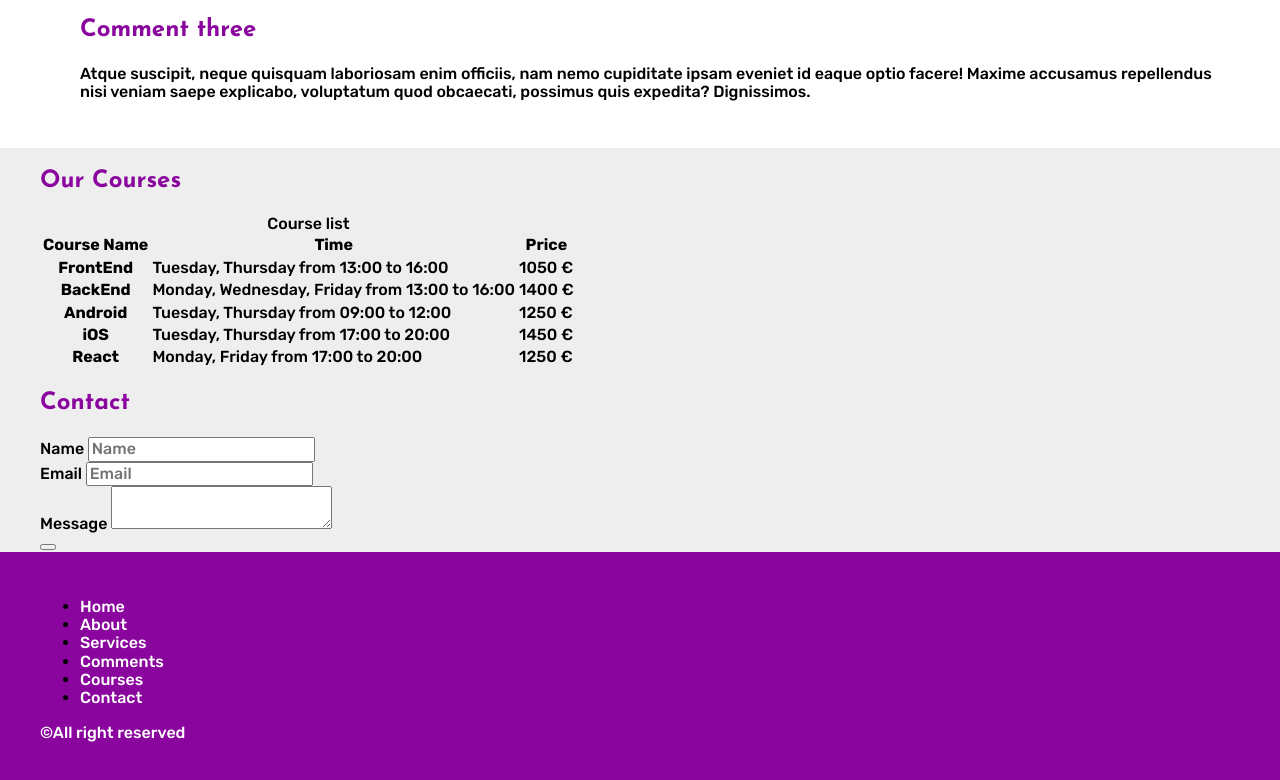
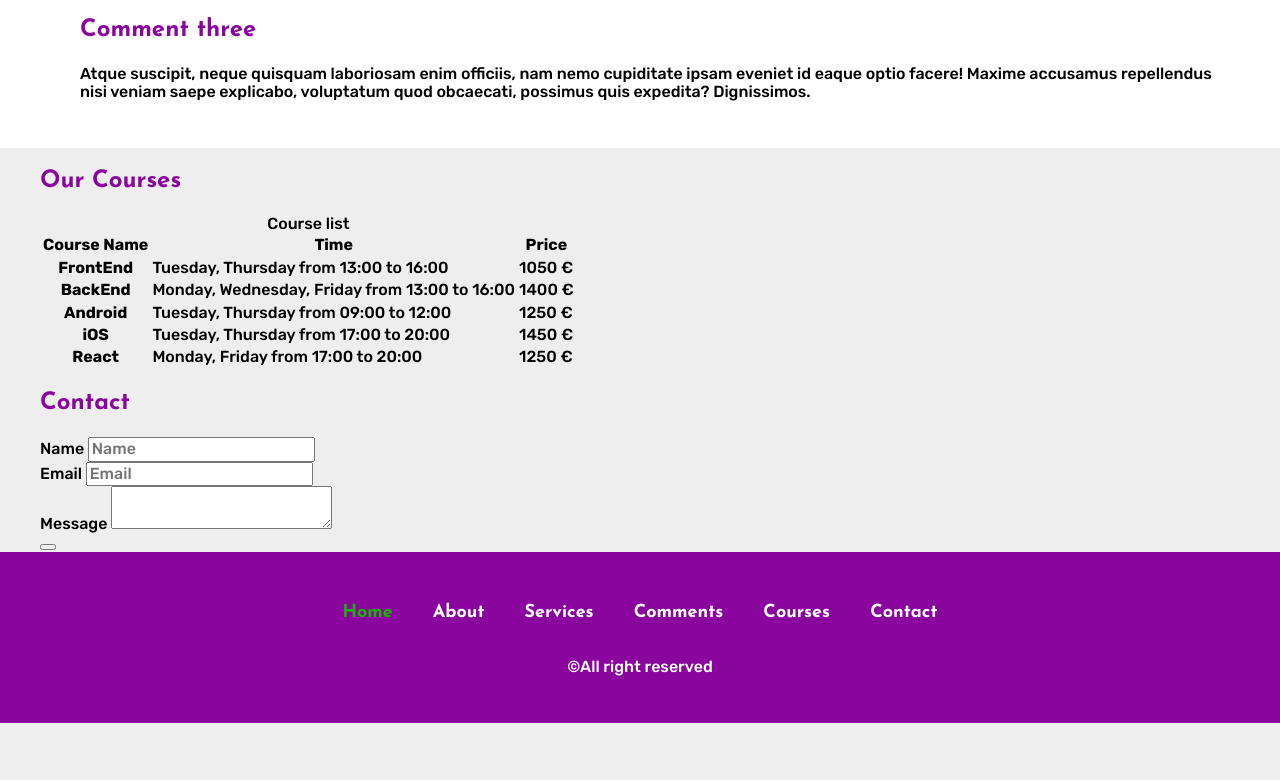
Before and after one commit to dinicdjordje/learningSass, a plain HTML site: page public_html/index.html in a window 1280 px wide. Shown: the part 1479-2259 px from the top of the page. After the commit the page ends 2202 px from the top, so only its background shows below. Drawn offline with nearby package versions, Linux system fonts and the light colour scheme; files that its build step writes are made by us from their sources.

Commit message:
Footer done

```diff
--- a/public_html/index.html
+++ b/public_html/index.html
@@ -206,7 +206,7 @@
             <div class="container">
                 <nav>
                     <ul>
-                        <li><a href="#home">Home</a></li>
+                        <li><a class="active" href="#home">Home</a></li>
                         <li><a href="#about">About</a></li>
                         <li><a href="#service">Services</a></li>
                         <li><a href="#comments">Comments</a></li>
--- a/public_html/scss/partials/_footerSection.scss
+++ b/public_html/scss/partials/_footerSection.scss
@@ -1,5 +1,7 @@
 $footer-bg: $purple;
 $footer-color: $white;
+$footer-nav-font:$josefin;
+$footer-link-hover:$green;
 
 
 footer{
@@ -7,6 +9,53 @@ footer{
     background-color: $footer-bg;
 }
 
-footer a, footer p{
-    color: $footer-color;
+
+footer{
+    padding: 30px 0;
+    background-color: $footer-bg;
+
+    ul{
+        list-style: none;
+        padding-left: 0;
+        margin-bottom: 30px;
+        a{
+            display: block;
+            padding: 5px 0;
+            text-align: center;
+            font-family: $footer-nav-font;
+            font-weight: $font-bold;
+            color: $footer-color;
+            font-size: 1.8rem;
+
+            &:hover, &.active{
+                color: $footer-link-hover;
+            }
+        } //a end
+    } //ul end
+    .copyright{
+        color:$footer-color;
+        text-align: center;
+    }
+
+} //footer end
+
+@media(min-width:768px){
+    footer{
+        ul{
+            display: flex;
+            justify-content: center;
+            align-items: center;
+            a{
+                padding: 5px 20px;
+
+            }
+        }
+    }
+
 }
+
+
+
+//footer a, footer p{
+  //  color: $footer-color;
+//}
```
Also changed, not shown: public_html/css/theme.css, 1 other file.
